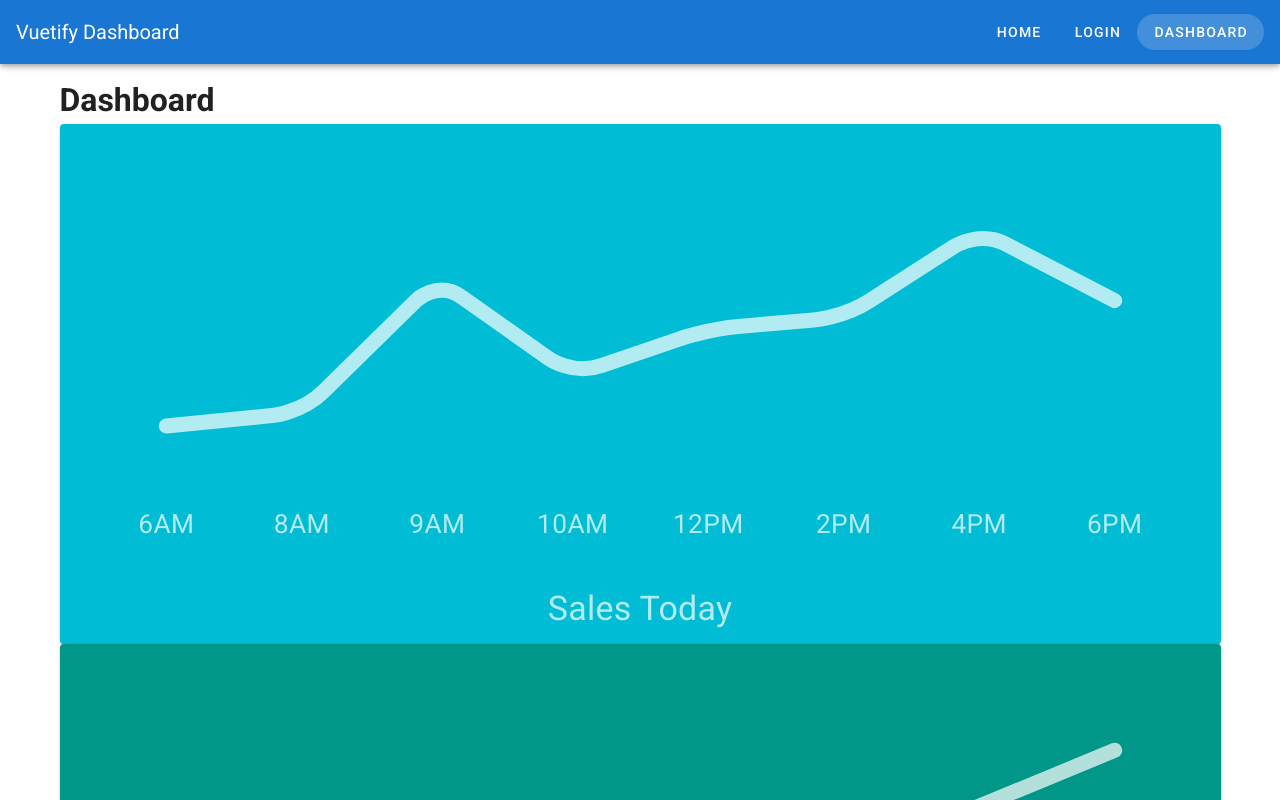
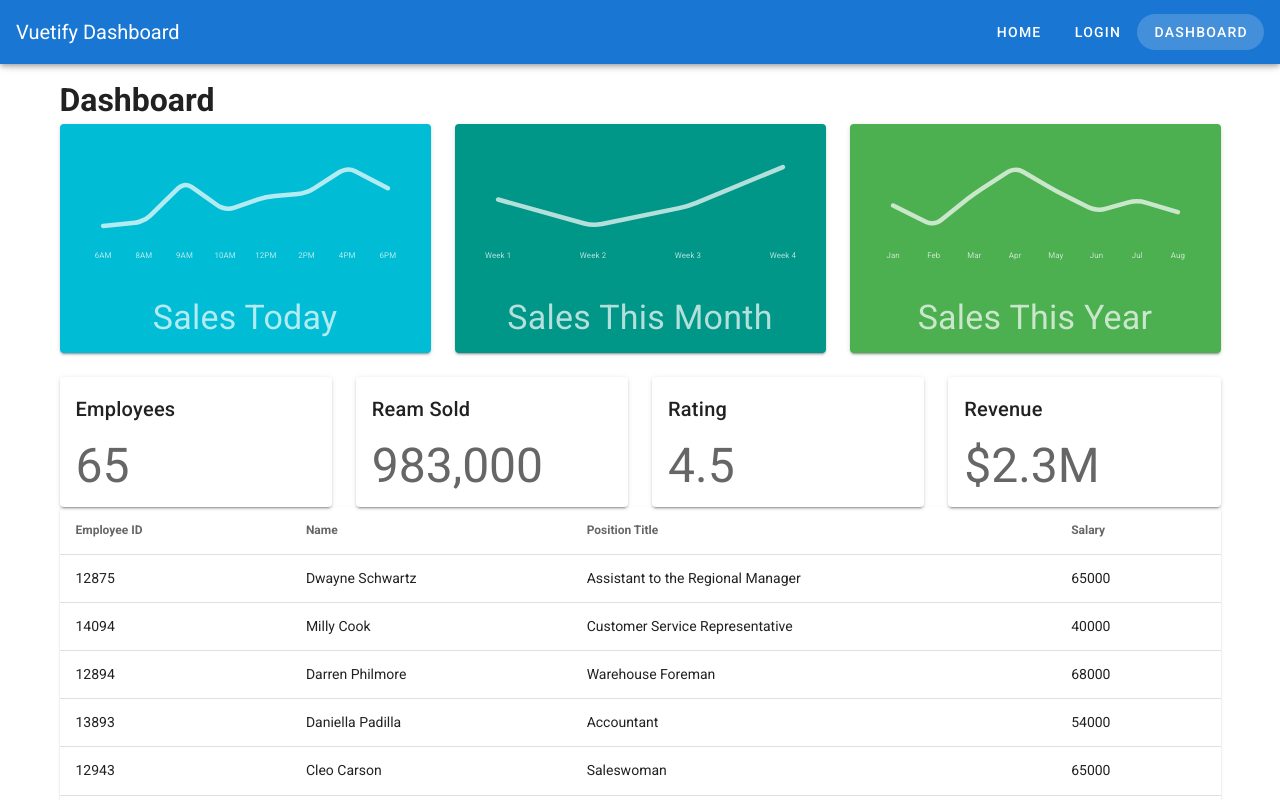
Before and after one commit to Ujez/vuetify-app, a Vue app: page /dashboard in a window 1280 px wide. Shown: the top 800 px of the page. Built offline with nearby package versions, Linux system fonts and the light colour scheme.

Commit message:
completed the requirements in the README

```diff
--- a/src/views/dashboard.vue
+++ b/src/views/dashboard.vue
@@ -1,14 +1,21 @@
 <template>
   <v-container>
     <h1>Dashboard</h1>
+    <v-row>
+      <v-col v-for="sale in sales" :key="`${sale.title}`">
+            <SalesGraph :sale="sale" />
+      </v-col>
+    </v-row>
+   <v-row>
+     <v-col v-for="statistic in statistics"
+      :key="`${statistic.title}`">
+        <StatisticCard
+            :statistic="statistic"
+          />
+     </v-col>
+   </v-row>
 
-    <SalesGraph v-for="sale in sales" :key="`${sale.title}`" :sale="sale" />
 
-    <StatisticCard
-      v-for="statistic in statistics"
-      :key="`${statistic.title}`"
-      :statistic="statistic"
-    />
 
     <EmployeesTable :employees="employees" @select-employee="setEmployee" />
 
```
